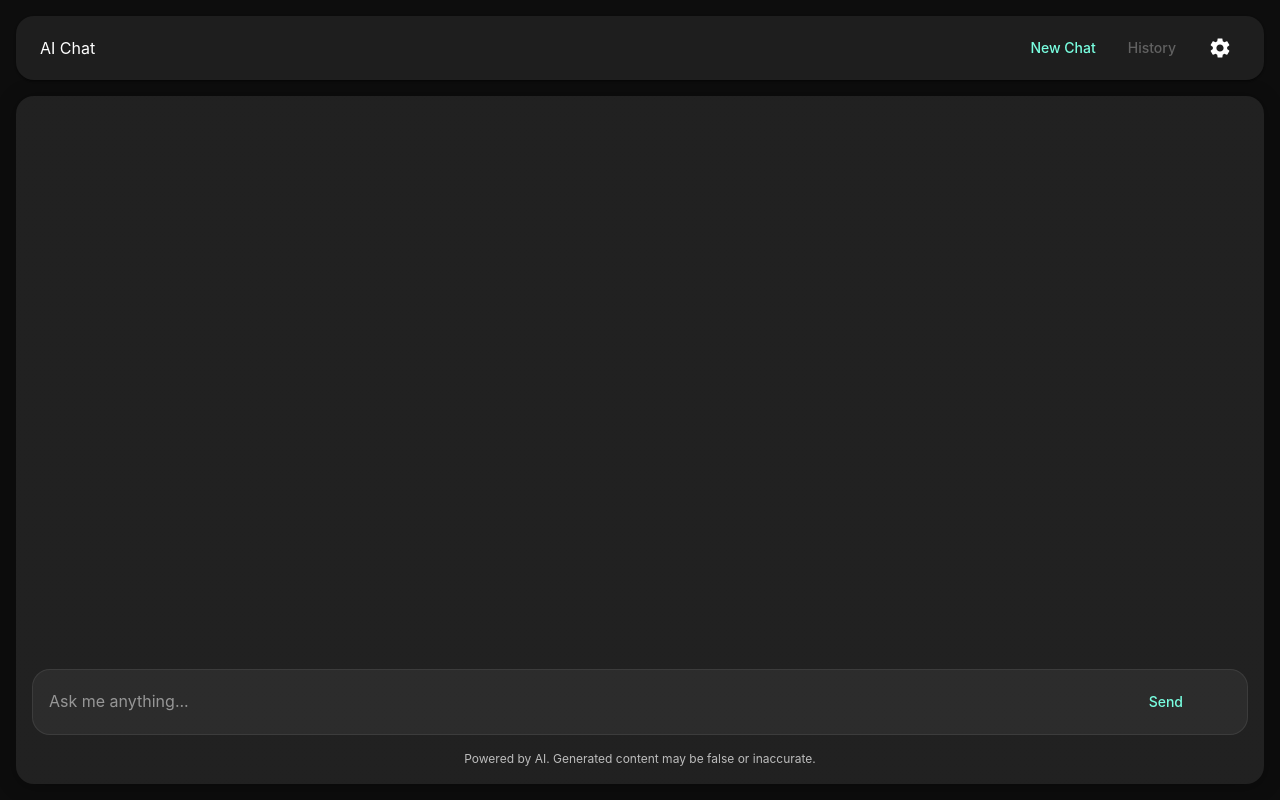
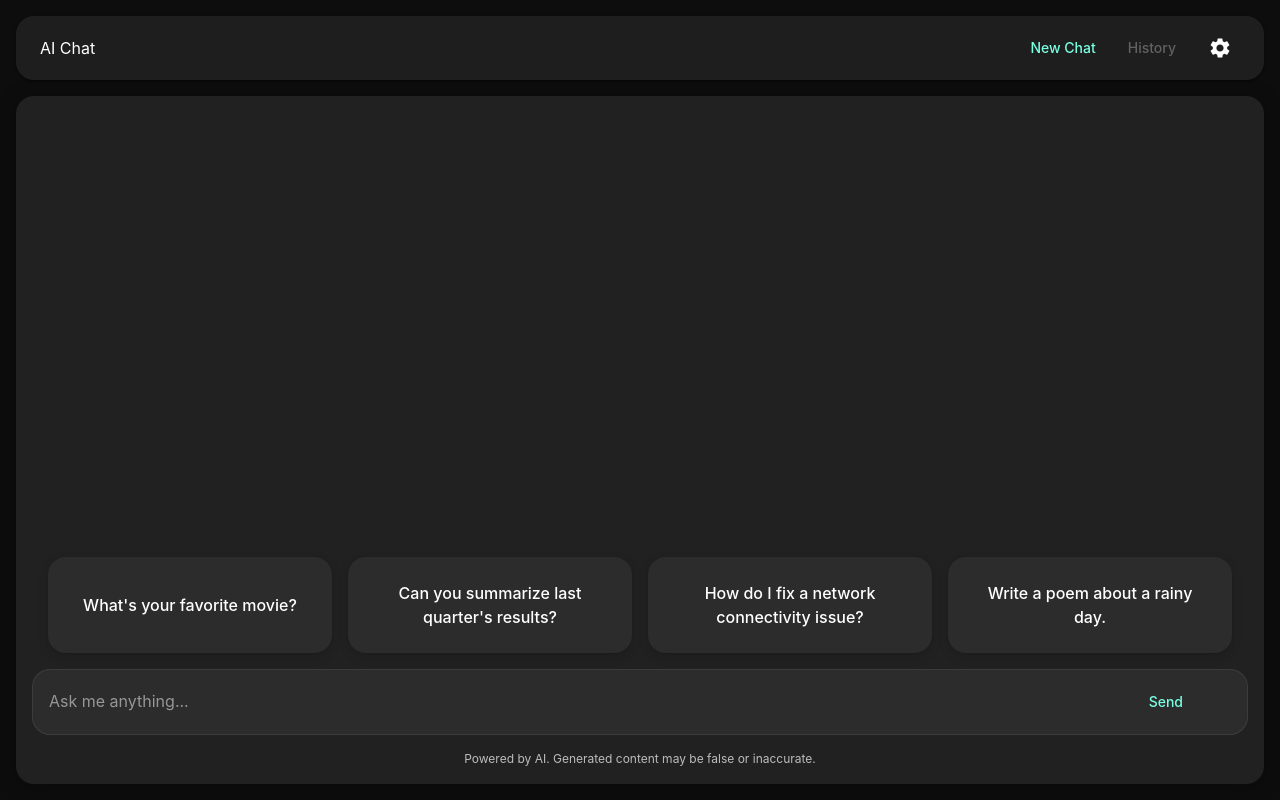
Before and after one commit to TheoSlater/arkgen, a Next.js app: page / in a window 1280 px wide. Built offline with nearby package versions, Linux system fonts and the light colour scheme; some icons are missing.

Commit message:
Chat templates wip

```diff
--- a/app/components/ChatArea.tsx
+++ b/app/components/ChatArea.tsx
@@ -3,17 +3,11 @@
 "use client";
 
 import { useState, useRef } from "react";
-import {
-  Box,
-  Paper,
-  TextField,
-  Button,
-  Typography,
-  useTheme,
-} from "@mui/material";
-import SendIcon from "@mui/icons-material/Send";
+import { Box, Paper, Typography, useTheme } from "@mui/material";
 import ChatBubble from "./ChatBubble";
+import ChatInput from "./ChatInput";
 import { useModel } from "../context/ModelContext";
+import ChatTemplates from "./ChatTemplates";
 
 interface ChatMessage {
   role: "user" | "assistant";
@@ -27,23 +21,23 @@ interface ChatAreaProps {
 
 export default function ChatArea({ messages, setMessages }: ChatAreaProps) {
   const theme = useTheme();
-  const [input, setInput] = useState("");
   const [isSending, setIsSending] = useState(false);
   const messagesEndRef = useRef<HTMLDivElement>(null);
   const { model } = useModel();
+  const [input, setInput] = useState("");
 
   const scrollToBottom = () =>
     setTimeout(() => {
       messagesEndRef.current?.scrollIntoView({ behavior: "smooth" });
     }, 0);
 
-  const sendMessage = async () => {
-    const trimmed = input.trim();
-    if (!trimmed) return;
+  const handleSelectTemplate = (templateText: string) => {
+    setInput(templateText);
+  };
 
-    const userMsg: ChatMessage = { role: "user", content: trimmed };
+  const sendMessage = async (content: string) => {
+    const userMsg: ChatMessage = { role: "user", content };
     setMessages((prev) => [...prev, userMsg]);
-    setInput("");
     scrollToBottom();
     setIsSending(true);
 
@@ -73,13 +67,6 @@ export default function ChatArea({ messages, setMessages }: ChatAreaProps) {
       scrollToBottom();
     } finally {
       setIsSending(false);
-    }
-  };
-
-  const handleKeyDown = (e: React.KeyboardEvent<HTMLDivElement>) => {
-    if (e.key === "Enter" && !e.shiftKey) {
-      e.preventDefault();
-      sendMessage();
     }
   };
 
@@ -117,53 +104,13 @@ export default function ChatArea({ messages, setMessages }: ChatAreaProps) {
         <div ref={messagesEndRef} />
       </Box>
 
-      <Box
-        sx={{
-          display: "flex",
-          alignItems: "center",
-          borderRadius: Number(theme.shape.borderRadius) * 2,
-          bgcolor:
-            theme.palette.mode === "dark"
-              ? "rgba(255, 255, 255, 0.05)"
-              : "rgba(0, 0, 0, 0.03)",
-          border:
-            theme.palette.mode === "dark"
-              ? "1px solid rgba(255,255,255,0.08)"
-              : "1px solid rgba(0,0,0,0.08)",
-          px: 2,
-          py: 1.5,
-        }}
-      >
-        <TextField
-          multiline
-          minRows={1}
-          maxRows={4}
-          variant="standard"
-          placeholder="Ask me anything..."
-          fullWidth
-          value={input}
-          onChange={(e) => setInput(e.target.value)}
-          onKeyDown={handleKeyDown}
-          InputProps={{ disableUnderline: true }}
-          sx={{ flex: 1, mr: 2, fontSize: "1rem" }}
-        />
-        <Button
-          variant="text"
-          disableElevation
-          endIcon={<SendIcon />}
-          onClick={sendMessage}
-          disabled={isSending}
-          sx={{
-            borderRadius: "18px",
-            textTransform: "none",
-            px: 3,
-            py: 1,
-            color: "primary.main",
-          }}
-        >
-          Send
-        </Button>
-      </Box>
+      <ChatTemplates onSelectTemplate={handleSelectTemplate} />
+      <ChatInput
+        input={input}
+        setInput={setInput}
+        onSend={sendMessage}
+        disabled={isSending}
+      />
       <Typography
         fontSize={12}
         textAlign="center"
--- /dev/null
+++ b/app/components/ChatInput.tsx
@@ -0,0 +1,86 @@
+"use client";
+
+import { Box, TextField, Button, useTheme } from "@mui/material";
+import SendIcon from "@mui/icons-material/Send";
+
+interface ChatInputProps {
+  onSend: (message: string) => Promise<void>;
+  input: string;
+  setInput: (value: string) => void;
+  disabled?: boolean;
+}
+
+export default function ChatInput({
+  onSend,
+  input,
+  setInput,
+  disabled,
+}: ChatInputProps) {
+  const theme = useTheme();
+
+  const handleSend = async () => {
+    const trimmed = input.trim();
+    if (!trimmed) return;
+
+    await onSend(trimmed);
+    setInput("");
+  };
+
+  const handleKeyDown = (e: React.KeyboardEvent<HTMLDivElement>) => {
+    if (e.key === "Enter" && !e.shiftKey) {
+      e.preventDefault();
+      handleSend();
+    }
+  };
+
+  return (
+    <Box
+      sx={{
+        display: "flex",
+        alignItems: "center",
+        borderRadius: Number(theme.shape.borderRadius) * 2,
+        bgcolor:
+          theme.palette.mode === "dark"
+            ? "rgba(255, 255, 255, 0.05)"
+            : "rgba(0, 0, 0, 0.03)",
+        border:
+          theme.palette.mode === "dark"
+            ? "1px solid rgba(255,255,255,0.08)"
+            : "1px solid rgba(0,0,0,0.08)",
+        px: 2,
+        py: 1.5,
+      }}
+    >
+      <TextField
+        multiline
+        minRows={1}
+        maxRows={4}
+        variant="standard"
+        placeholder="Ask me anything..."
+        fullWidth
+        value={input}
+        onChange={(e) => setInput(e.target.value)}
+        onKeyDown={handleKeyDown}
+        InputProps={{ disableUnderline: true }}
+        sx={{ flex: 1, mr: 2, fontSize: "1rem" }}
+        disabled={disabled}
+      />
+      <Button
+        variant="text"
+        disableElevation
+        endIcon={<SendIcon />}
+        onClick={handleSend}
+        disabled={disabled}
+        sx={{
+          borderRadius: "18px",
+          textTransform: "none",
+          px: 3,
+          py: 1,
+          color: "primary.main",
+        }}
+      >
+        Send
+      </Button>
+    </Box>
+  );
+}
--- /dev/null
+++ b/app/components/ChatTemplates.tsx
@@ -0,0 +1,125 @@
+"use client";
+
+import { useRef, useState } from "react";
+import { Box, Paper, Typography } from "@mui/material";
+
+const questions = [
+  "What's your favorite movie?",
+  "Can you summarize last quarter's results?",
+  "How do I fix a network connectivity issue?",
+  "Write a poem about a rainy day.",
+];
+
+interface ChatTemplatesProps {
+  onSelectTemplate: (templateText: string) => void;
+}
+
+export default function ChatTemplates({
+  onSelectTemplate,
+}: ChatTemplatesProps) {
+  const containerRef = useRef<HTMLDivElement>(null);
+
+  const [isDragging, setIsDragging] = useState(false);
+  const startX = useRef(0);
+  const scrollLeft = useRef(0);
+
+  // Mouse events
+  const onMouseDown = (e: React.MouseEvent) => {
+    setIsDragging(true);
+    startX.current = e.pageX - (containerRef.current?.offsetLeft ?? 0);
+    scrollLeft.current = containerRef.current?.scrollLeft ?? 0;
+  };
+
+  const onMouseLeave = () => {
+    setIsDragging(false);
+  };
+
+  const onMouseUp = () => {
+    setIsDragging(false);
+  };
+
+  const onMouseMove = (e: React.MouseEvent) => {
+    if (!isDragging) return;
+    e.preventDefault();
+
+    const x = e.pageX - (containerRef.current?.offsetLeft ?? 0);
+    const walk = (x - startX.current) * 1; // scroll-fast multiplier
+    if (containerRef.current) {
+      containerRef.current.scrollLeft = scrollLeft.current - walk;
+    }
+  };
+
+  // Touch events (for mobile)
+  const onTouchStart = (e: React.TouchEvent) => {
+    setIsDragging(true);
+    startX.current =
+      e.touches[0].pageX - (containerRef.current?.offsetLeft ?? 0);
+    scrollLeft.current = containerRef.current?.scrollLeft ?? 0;
+  };
+
+  const onTouchEnd = () => {
+    setIsDragging(false);
+  };
+
+  const onTouchMove = (e: React.TouchEvent) => {
+    if (!isDragging) return;
+
+    const x = e.touches[0].pageX - (containerRef.current?.offsetLeft ?? 0);
+    const walk = (x - startX.current) * 1;
+    if (containerRef.current) {
+      containerRef.current.scrollLeft = scrollLeft.current - walk;
+    }
+  };
+
+  return (
+    <Box
+      ref={containerRef}
+      sx={{
+        display: "flex",
+        gap: 2,
+        p: 2,
+        overflowX: "auto",
+        cursor: isDragging ? "grabbing" : "grab",
+        userSelect: isDragging ? "none" : "auto",
+        "&::-webkit-scrollbar": { display: "none" },
+      }}
+      onMouseDown={onMouseDown}
+      onMouseLeave={onMouseLeave}
+      onMouseUp={onMouseUp}
+      onMouseMove={onMouseMove}
+      onTouchStart={onTouchStart}
+      onTouchEnd={onTouchEnd}
+      onTouchMove={onTouchMove}
+    >
+      {questions.map((question, i) => (
+        <Paper
+          key={i}
+          elevation={6}
+          sx={{
+            flex: "1 0 205px",
+            p: 3,
+            borderRadius: "18px",
+            display: "flex",
+            alignItems: "center",
+            justifyContent: "center",
+            textAlign: "center",
+            boxShadow: "0 4px 12px rgba(0,0,0,0.1), 0 1px 3px rgba(0,0,0,0.06)",
+            transition: "transform 0.2s ease, boxShadow 0.2s ease",
+            cursor: "pointer",
+            userSelect: "none",
+            "&:hover": {
+              boxShadow:
+                "0 8px 24px rgba(0,0,0,0.15), 0 3px 8px rgba(0,0,0,0.1)",
+              transform: "translateY(-4px)",
+            },
+          }}
+          onClick={() => onSelectTemplate(question)}
+        >
+          <Typography variant="body1" sx={{ fontWeight: 500 }}>
+            {question}
+          </Typography>
+        </Paper>
+      ))}
+    </Box>
+  );
+}
```
